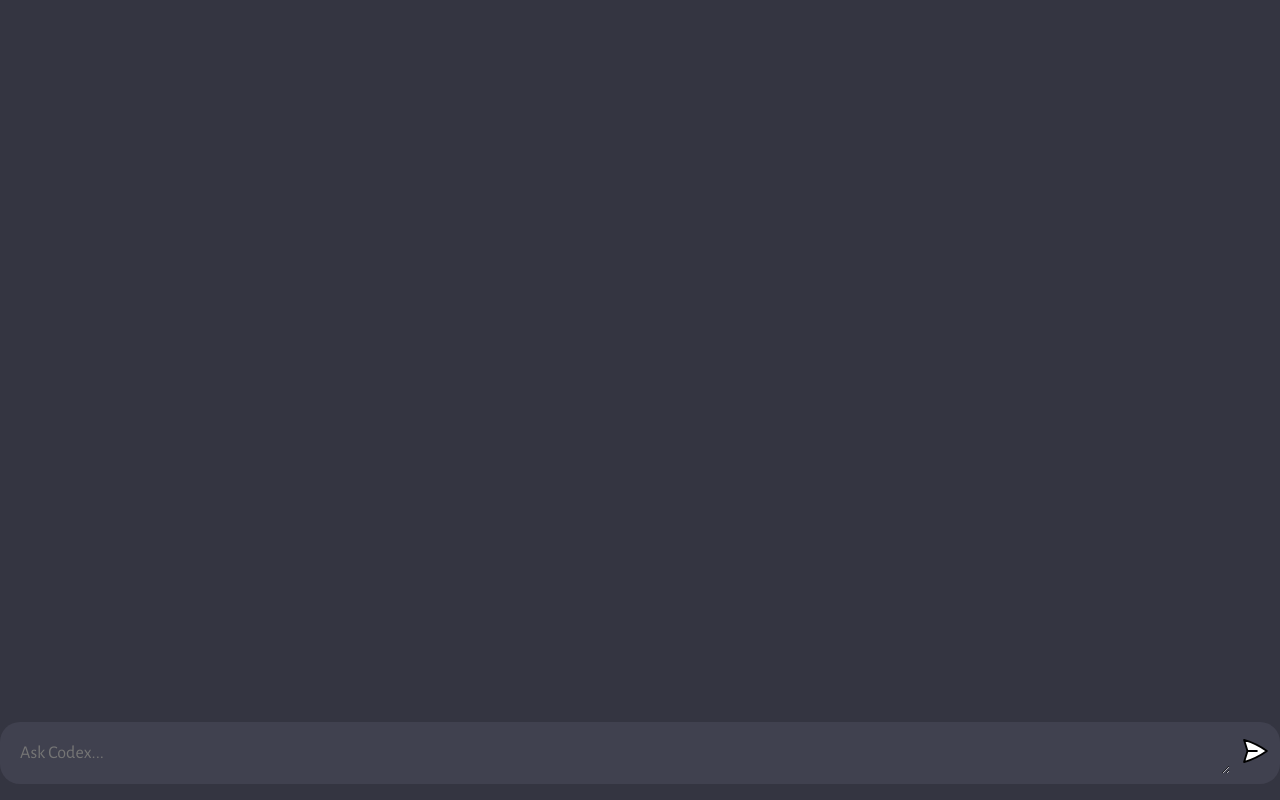
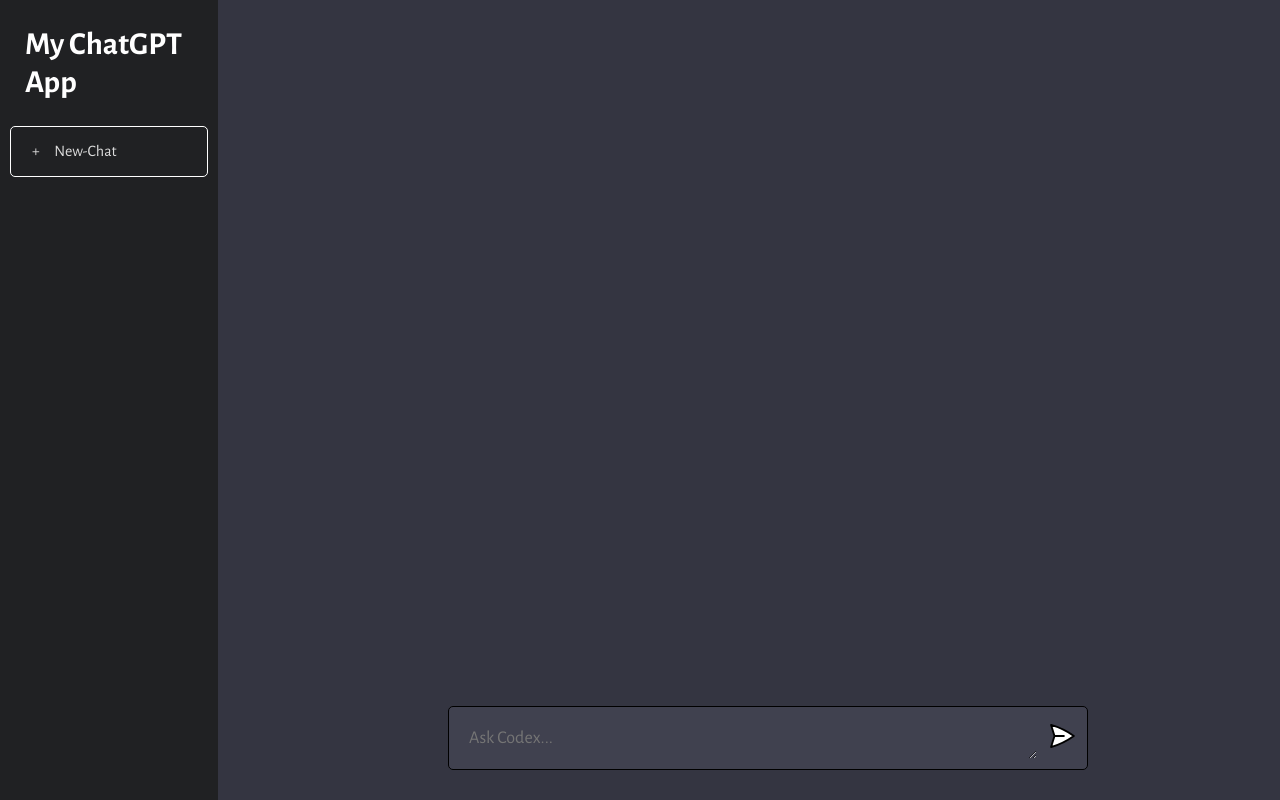
Before and after one commit to rajsingh21/My-ChatGPT-codex-, a website built with Vite: page client/index.html in a window 1280 px wide. Built offline with nearby package versions, Linux system fonts and the light colour scheme.

Commit message:
update the style.css and index.html file

```diff
--- a/client/index.html
+++ b/client/index.html
@@ -9,13 +9,29 @@
   </head>
   <body>
     <div id="app">
+
+      <div class="sidebar">
+
+        <div class="logo"><h1>My ChatGPT App</h1></div>
+
+        <div class="clear-button">
+          <span>+</span>
+          New-Chat
+        </div>
+      </div>
+
       <div id="chat_container"></div>
+
       <form>
+
         <textarea name="prompt" cols="1" rows="1" placeholder="Ask Codex..."></textarea>
+
         <button type="submit">
           <img src="assets/send.svg" alt="">
         </button>
+
       </form>
+
     </div>
     <script type="module" src="/script.js"></script>
   </body>
--- a/client/style.css
+++ b/client/style.css
@@ -13,23 +13,57 @@ body {
 
 #app {
   width: 100vw;
-  height: 98vh;
+  height: 100vh;
   background: #343541;
 
   display: flex;
   flex-direction: column;
-  align-items: center;
+  align-items:flex-start;
   justify-content: space-between;
 }
 
+.sidebar{
+ width: 17vw;
+ height: 100vh;
+ background-color: #202123;
+}
+
+.logo{
+color: white;
+margin:15px;
+padding: 10px;
+}
+
+.clear-button{
+  padding: 15px;
+  border: 1px solid white;
+  border-radius: 5px;
+  color:#dcdcdc;
+  margin: 10px;
+  margin-top: 15px;
+  text-align: left;
+}
+
+.clear-button:hover{
+  background-color: rgba(255,255,255,0.1);
+transition: ease 0.25s all;
+}
+
+.clear-button span{
+  padding-left: 6px;
+  padding-right: 12px;
+}
+
 #chat_container {
+  position: absolute;
+  align-self: flex-end;
   flex: 1;
-  width: 100%;
-  height: 100%;
+  width: 83vw;
+  height: 85%;
   overflow-y: scroll;
-
   display: flex;
   flex-direction: column;
+
   gap: 10px;
 
   -ms-overflow-style: none;
@@ -60,7 +94,7 @@ body {
 
   display: flex;
   flex-direction: row;
-  align-items: flex-start;
+  align-items: center;
   gap: 10px;
 }
 
@@ -88,7 +122,6 @@ body {
 
 .message {
   flex: 1;
-
   color: #dcdcdc;
   font-size: 20px;
 
@@ -109,15 +142,20 @@ body {
 
 /* hides scrollbar */
 .message::-webkit-scrollbar {
-  display: none;
+  display:none;
 }
 
 form {
-  width: 100%;
+  position: absolute;
+  bottom: 30px;
+  left: 0;
+  right: 0;
+  width: 50%;
   max-width: 1280px;
-  border-radius: 20px;
-  margin: 0 auto;
+  margin-left: 35vw;
   padding: 10px;
+  border: 1px solid black;
+  border-radius: 5px;
   background: #40414F;
 
   display: flex;
```
